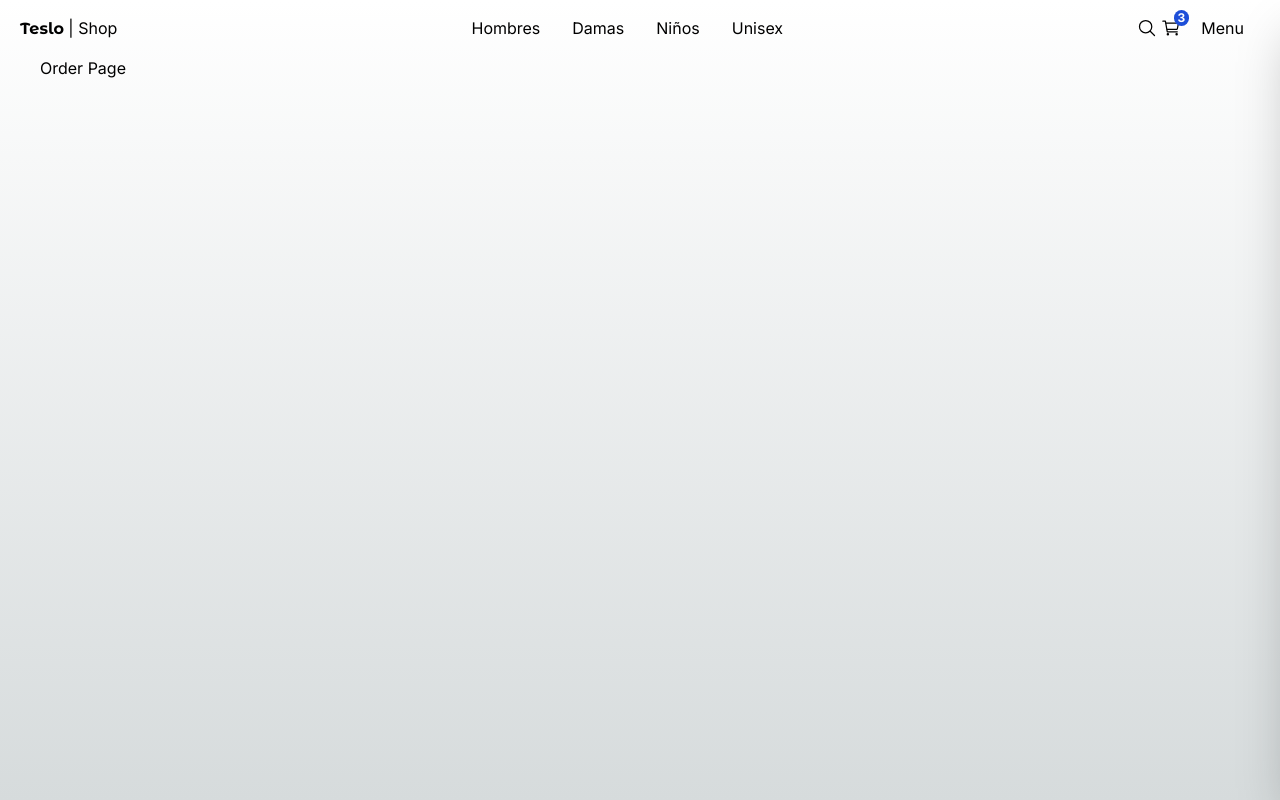
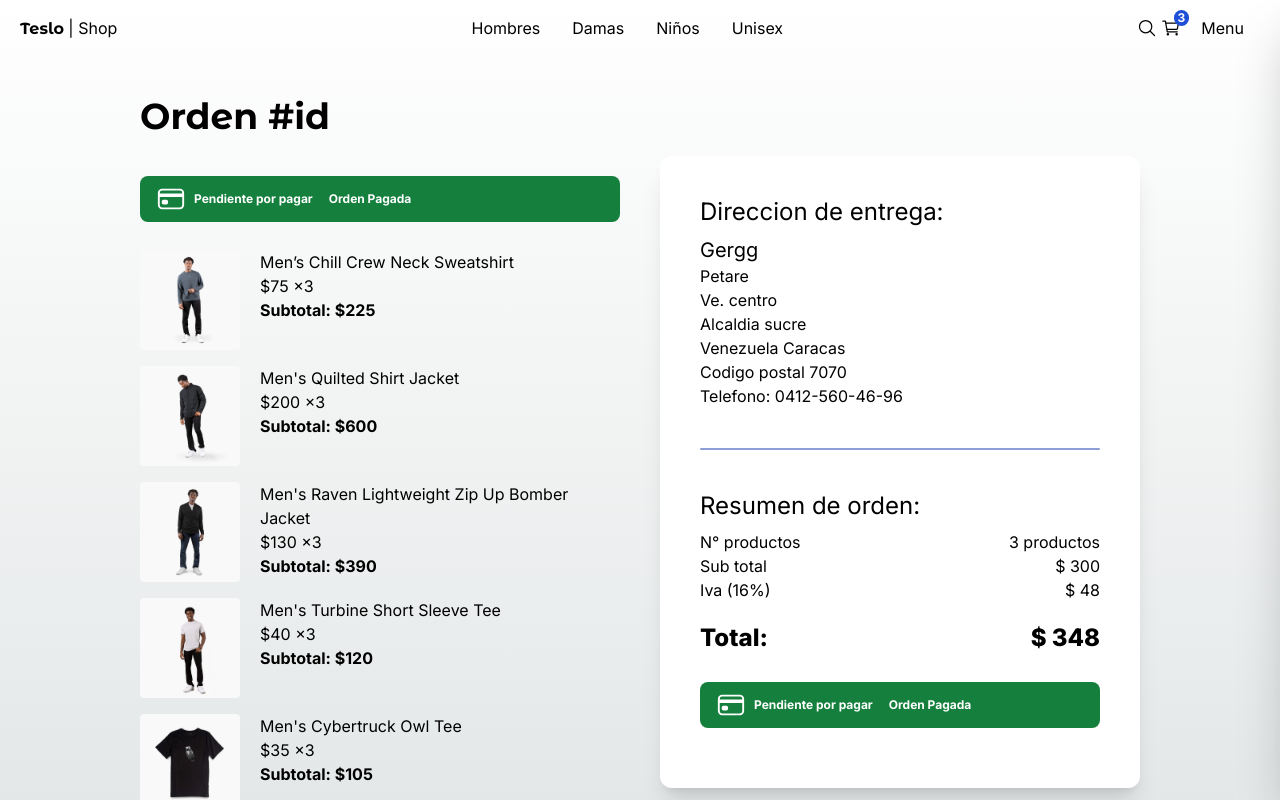
Before and after one commit to gergg90/teslo-shop-clon, a Next.js app: page /orders/id in a window 1280 px wide. Shown: the top 800 px of the page. Built offline with nearby package versions, Linux system fonts and the light colour scheme.

Commit message:
page order:id

```diff
--- a/src/app/(shop)/checkout/page.tsx
+++ b/src/app/(shop)/checkout/page.tsx
@@ -85,6 +85,7 @@
             </div>
 
             <div className="mt-7 w-full">
+              {/* Disclaimer */}
               <p className="mb-5">
                 <span className="text-xs">
                   Al hacer click en{" "}
--- a/src/app/(shop)/orders/[id]/page.tsx
+++ b/src/app/(shop)/orders/[id]/page.tsx
@@ -1,5 +1,127 @@
-function OrderPage() {
-  return <div>Order Page</div>;
+import { Title } from "@/components";
+import { initialData } from "@/seed/seed";
+import clsx from "clsx";
+import Image from "next/image";
+import { IoCardOutline } from "react-icons/io5";
+
+const productInCart = [
+  initialData.products[0],
+  initialData.products[1],
+  initialData.products[2],
+  initialData.products[4],
+  initialData.products[5],
+  initialData.products[6],
+];
+
+interface Props {
+  params: {
+    id: string;
+  };
+}
+
+function OrderPage({ params }: Props) {
+  const { id } = params;
+
+  return (
+    <div className="flex justify-center items-center mb-72 px-10 sm:px-0">
+      <div className="flex flex-col w-[1000px] ">
+        <Title title={`Orden #${id}`} />
+        <div className="grid grid-cols-1 sm:grid-cols-2 gap-10">
+          {/* Carrito */}
+          <div className="flex flex-col mt-5">
+            <div
+              className={clsx(
+                "flex items-center rounded-lg py-2 px-4 text-xs font-bold text-white mb-5",
+                {
+                  "bg-red-500": false,
+                  "bg-green-700": true,
+                }
+              )}
+            >
+              <IoCardOutline size={30} />
+              <p className="mx-2">Pendiente por pagar</p>
+              <p className="mx-2">Orden Pagada</p>
+            </div>
+
+            {/* Items */}
+
+            {productInCart.map((product) => (
+              <div key={product.slug} className="flex mt-2 mb-2">
+                <Image
+                  src={`/products/${product.images[0]}`}
+                  alt={product.title}
+                  style={{
+                    width: "100px",
+                    height: "100px",
+                  }}
+                  width={100}
+                  height={100}
+                  className="mr-5 rounded"
+                />
+
+                <div>
+                  <p>{product.title}</p>
+                  <p>${product.price} x3</p>
+                  <p className="font-bold">Subtotal: ${product.price * 3}</p>
+                </div>
+              </div>
+            ))}
+          </div>
+
+          {/* Checkout - resumen de la oreden */}
+
+          <div className="bg-white rounded-xl h-fit shadow-xl p-10">
+            <h2 className="text-2xl mb-2 ">Direccion de entrega:</h2>
+            <div className="mb-10">
+              <p className="text-xl">Gergg</p>
+              <p>Petare</p>
+              <p>Ve. centro</p>
+              <p>Alcaldia sucre</p>
+              <p>Venezuela Caracas</p>
+              <p>Codigo postal 7070</p>
+              <p>Telefono: 0412-560-46-96</p>
+            </div>
+
+            {/* Divider */}
+            <div className="w-full h-0.5 rounded bg-blue-800 opacity-50 mb-10" />
+
+            <h2 className="text-2xl mb-2">Resumen de orden:</h2>
+            <div className="grid grid-cols-2">
+              <span>N° productos</span>
+              <span className="text-right">3 productos</span>
+
+              <span>Sub total</span>
+              <span className="text-right">$ 300</span>
+
+              <span>Iva (16%)</span>
+              <span className="text-right">$ 48</span>
+
+              <span className="font-extrabold mt-5 text-2xl">Total:</span>
+              <span className="text-right font-extrabold mt-5 text-2xl">
+                $ 348
+              </span>
+            </div>
+
+            <div className="mt-7 w-full">
+              <div
+                className={clsx(
+                  "flex items-center rounded-lg py-2 px-4 text-xs font-bold text-white mb-5",
+                  {
+                    "bg-red-500": false,
+                    "bg-green-700": true,
+                  }
+                )}
+              >
+                <IoCardOutline size={30} />
+                <p className="mx-2">Pendiente por pagar</p>
+                <p className="mx-2">Orden Pagada</p>
+              </div>
+            </div>
+          </div>
+        </div>
+      </div>
+    </div>
+  );
 }
 
 export default OrderPage;
```
